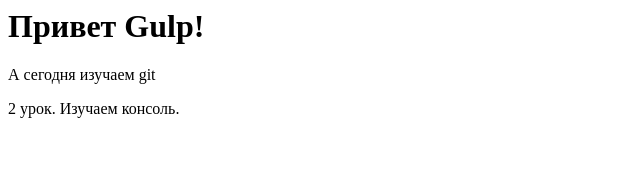
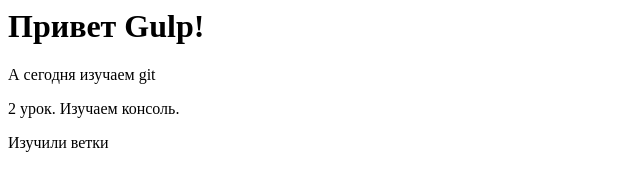
Before and after one commit to ermolaev-m/study, a plain HTML site: page app/index.html in a window 1280 px wide. Shown: the whole page, without its empty margins (0-640 px from the left). Drawn offline with Linux system fonts and the light colour scheme.

Commit message:
Add branch paragraph

```diff
--- a/app/index.html
+++ b/app/index.html
@@ -7,5 +7,6 @@
         <h1>Привет Gulp!</h1>
         <p>А сегодня изучаем git</p>
         <p>2 урок. Изучаем консоль.</p>
+        <p>Изучили ветки</p>
     </body>
     </html>
```
